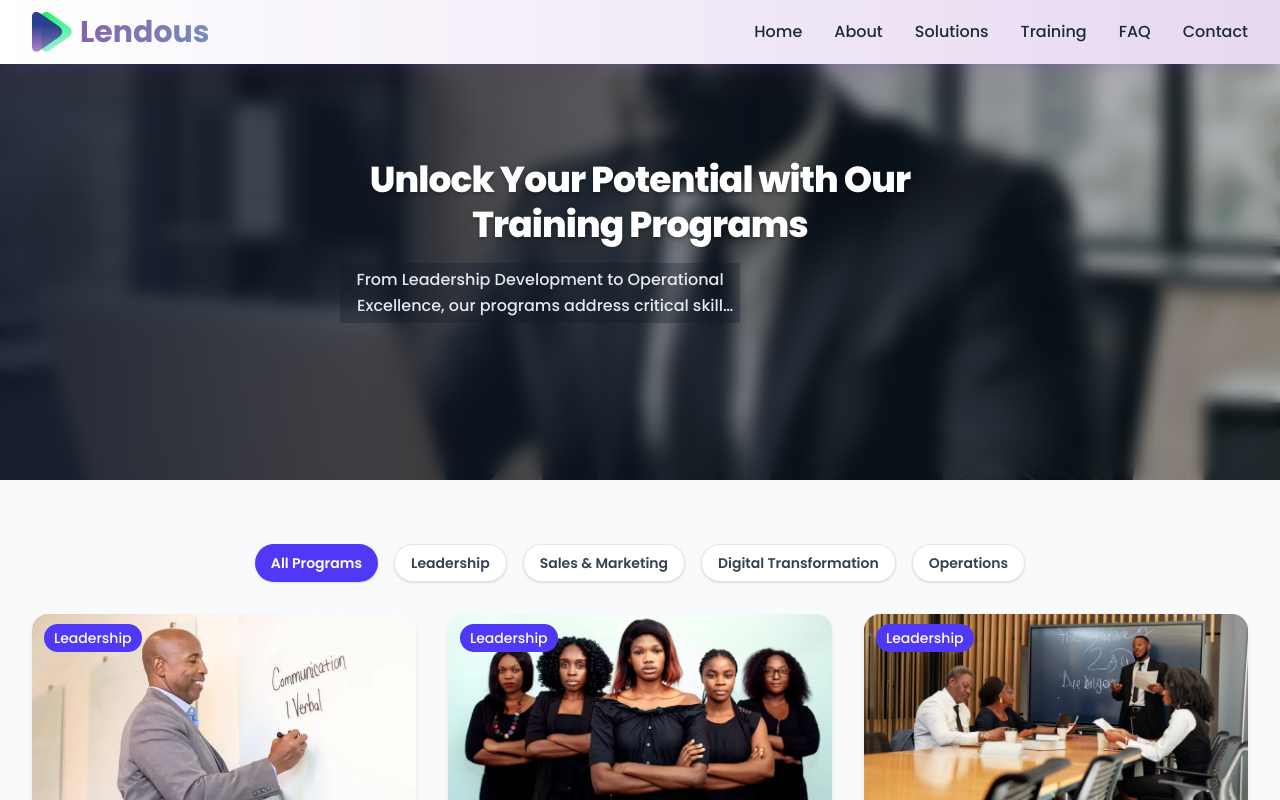
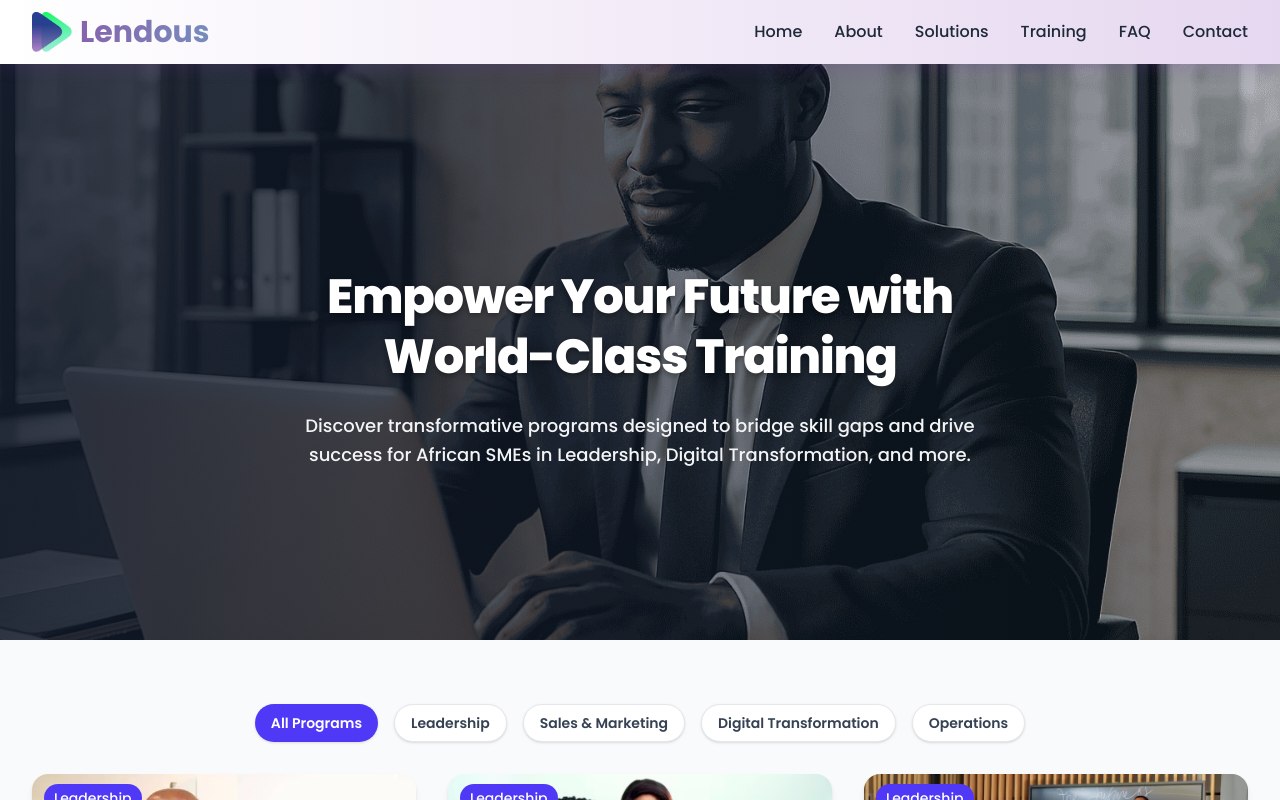
Before and after one commit to Ebi-Tech/Lendous, a Next.js app in the folder lendous-app/: page /training-programs in a window 1280 px wide. Shown: the top 800 px of the page. Built offline with nearby package versions, Linux system fonts and the light colour scheme.

Commit message:
Joshua's Update

```diff
--- a/lendous-app/src/app/solutions/page.tsx
+++ b/lendous-app/src/app/solutions/page.tsx
@@ -147,16 +147,18 @@ const SolutionsSection: React.FC = () => {
   return (
     <main className="bg-white font-poppins">
       {/* Hero Section */}
+      {/* Hero Section */}
       <div
         id="hero-section"
-        className="relative flex flex-col justify-center overflow-hidden"
+        className="relative flex flex-col justify-center items-center overflow-hidden bg-gray-900 pt-16 sm:pt-20 lg:pt-24"
         style={{ minHeight: "80vh", maxHeight: "800px" }}
       >
+        {/* Background Image with Gradient Overlay */}
         <motion.div
           className="absolute inset-0 z-0"
-          initial={{ scale: 1 }}
-          whileInView={{ scale: 1.05 }}
-          transition={{ duration: 5, ease: "easeOut" }}
+          initial={{ scale: 1.1 }}
+          whileInView={{ scale: 1 }}
+          transition={{ duration: 6, ease: "easeOut" }}
         >
           <Image
             src="/hero-bg2.jpg"
@@ -165,28 +167,35 @@ const SolutionsSection: React.FC = () => {
             style={{ objectFit: "cover" }}
             priority
             sizes="100vw"
-            className="transition-transform duration-300"
+            className="transition-transform duration-500"
+            quality={85}
           />
-          <div className="absolute inset-0 bg-gradient-to-r from-gray-900/80 to-gray-900/20 z-1 backdrop-blur-sm"></div>
+          {/* Gradient Overlay for Better Text Readability */}
+          <div className="absolute inset-0 bg-gradient-to-r from-gray-900/85 via-gray-900/60 to-gray-900/30 z-1"></div>
         </motion.div>
+
+        {/* Hero Content */}
         <SlideInSection
           direction="left"
-          className="py-12 sm:py-16 relative z-10 max-w-7xl mx-auto px-4 sm:px-6 lg:px-8 flex flex-col items-center gap-4 sm:gap-6"
+          className="py-16 sm:py-20 lg:py-24 relative z-10 max-w-7xl mx-auto px-4 sm:px-6 lg:px-8 flex flex-col items-center gap-4 sm:gap-6"
         >
-          <div className="text-center max-w-xl">
+          <div className="text-center max-w-3xl">
+            {/* Main Headline */}
             <motion.h2
-              initial={{ opacity: 0, y: -20 }}
+              initial={{ opacity: 0, y: 30 }}
               animate={{ opacity: 1, y: 0 }}
-              transition={{ duration: 0.6, ease: "easeOut" }}
-              className="text-3xl sm:text-4xl lg:text-5xl font-extrabold text-white leading-tight tracking-tight max-w-xl line-clamp-2 whitespace-normal"
+              transition={{ duration: 0.8, ease: "easeOut" }}
+              className="text-3xl sm:text-4xl lg:text-5xl font-extrabold text-white leading-tight tracking-tight [text-shadow:_0_2px_6px_rgba(0,0,0,0.4)]"
             >
               Solutions for Every Business Stage
             </motion.h2>
+
+            {/* Subheadline */}
             <motion.p
               initial={{ opacity: 0, y: 20 }}
               animate={{ opacity: 1, y: 0 }}
-              transition={{ duration: 0.6, ease: "easeOut", delay: 0.2 }}
-              className="mt-4 sm:mt-6 text-sm sm:text-base font-medium text-gray-200 leading-relaxed bg-gray-900/30 px-2 py-1 max-w-md whitespace-nowrap inline-block"
+              transition={{ duration: 0.8, ease: "easeOut", delay: 0.3 }}
+              className="mt-4 sm:mt-6 text-sm sm:text-base lg:text-lg font-medium text-gray-100 leading-relaxed max-w-2xl mx-auto"
             >
               From launching your business to scaling across markets, we’ve got you covered.
             </motion.p>
--- a/lendous-app/src/app/training-programs/page.tsx
+++ b/lendous-app/src/app/training-programs/page.tsx
@@ -384,16 +384,18 @@ const TrainingProgramsSection: React.FC = () => {
   return (
     <div id="training-programs" className="bg-white font-sans">
       {/* Hero Section */}
+      {/* Hero Section */}
       <div
         id="hero-section"
-        className="relative flex flex-col justify-center overflow-hidden"
-        style={{ minHeight: "60vh", maxHeight: "700px" }}
+        className="relative flex flex-col justify-center items-center overflow-hidden bg-gray-900 pt-16 sm:pt-20 lg:pt-24"
+        style={{ minHeight: "80vh", maxHeight: "800px" }}
       >
+        {/* Background Image with Gradient Overlay */}
         <motion.div
           className="absolute inset-0 z-0"
-          initial={{ scale: 1 }}
-          animate={{ scale: 1.05 }}
-          transition={{ duration: 5, ease: "easeOut" }}
+          initial={{ scale: 1.1 }}
+          whileInView={{ scale: 1 }}
+          transition={{ duration: 6, ease: "easeOut" }}
         >
           <Image
             src="/hero-bg3.jpg"
@@ -402,30 +404,37 @@ const TrainingProgramsSection: React.FC = () => {
             style={{ objectFit: "cover" }}
             priority
             sizes="100vw"
-            className="transition-transform duration-300"
+            className="transition-transform duration-500"
+            quality={85}
           />
-          <div className="absolute inset-0 bg-gradient-to-r from-gray-900/90 to-gray-900/10 z-1 backdrop-blur-sm"></div>
+          {/* Gradient Overlay for Better Text Readability */}
+          <div className="absolute inset-0 bg-gradient-to-r from-gray-900/85 via-gray-900/60 to-gray-900/30 z-1"></div>
         </motion.div>
+
+        {/* Hero Content */}
         <SlideInSection
           direction="left"
-          className="py-8 sm:py-12 lg:py-16 relative z-10 max-w-7xl mx-auto px-4 sm:px-6 lg:px-8 flex flex-col items-center gap-3 sm:gap-4"
+          className="py-16 sm:py-20 lg:py-24 relative z-10 max-w-7xl mx-auto px-4 sm:px-6 lg:px-8 flex flex-col items-center gap-4 sm:gap-6"
         >
-          <div className="text-center max-w-[600px]">
+          <div className="text-center max-w-3xl">
+            {/* Main Headline */}
             <motion.h2
-              initial={{ opacity: 0, y: -20 }}
+              initial={{ opacity: 0, y: 30 }}
               animate={{ opacity: 1, y: 0 }}
-              transition={{ duration: 0.6, ease: "easeOut" }}
-              className="text-2xl sm:text-3xl lg:text-4xl font-extrabold text-white leading-tight tracking-tight max-w-[600px] line-clamp-2 whitespace-normal [text-shadow:_0_2px_4px_rgba(0,0,0,0.3)]"
+              transition={{ duration: 0.8, ease: "easeOut" }}
+              className="text-3xl sm:text-4xl lg:text-5xl font-extrabold text-white leading-tight tracking-tight [text-shadow:_0_2px_6px_rgba(0,0,0,0.4)]"
             >
-              Unlock Your Potential with Our Training Programs
+              Empower Your Future with World-Class Training
             </motion.h2>
+
+            {/* Subheadline */}
             <motion.p
               initial={{ opacity: 0, y: 20 }}
               animate={{ opacity: 1, y: 0 }}
-              transition={{ duration: 0.6, ease: "easeOut", delay: 0.2 }}
-              className="mt-3 sm:mt-4 text-xs sm:text-sm lg:text-base font-medium text-gray-200 leading-relaxed bg-gray-900/30 px-2 py-1 max-w-[400px] line-clamp-2"
+              transition={{ duration: 0.8, ease: "easeOut", delay: 0.3 }}
+              className="mt-4 sm:mt-6 text-sm sm:text-base lg:text-lg font-medium text-gray-100 leading-relaxed max-w-2xl mx-auto"
             >
-              From Leadership Development to Operational Excellence, our programs address critical skill gaps in African SMEs.
+              Discover transformative programs designed to bridge skill gaps and drive success for African SMEs in Leadership, Digital Transformation, and more.
             </motion.p>
           </div>
         </SlideInSection>
@@ -461,8 +470,8 @@ const TrainingProgramsSection: React.FC = () => {
                 }}
                 onKeyDown={(e) => handleKeyDown(e, tab)}
                 className={`px-3 py-1.5 sm:px-4 sm:py-2 rounded-full font-semibold text-xs sm:text-sm transition-all duration-300 shadow-sm hover:shadow-md focus:outline-none focus:ring-2 focus:ring-indigo-500 focus:ring-offset-2 ${activeTab === tab
-                    ? "bg-indigo-600 text-white"
-                    : "bg-white text-gray-700 hover:bg-gray-50 border border-gray-200"
+                  ? "bg-indigo-600 text-white"
+                  : "bg-white text-gray-700 hover:bg-gray-50 border border-gray-200"
                   }`}
                 role="tab"
                 aria-selected={activeTab === tab}
```
